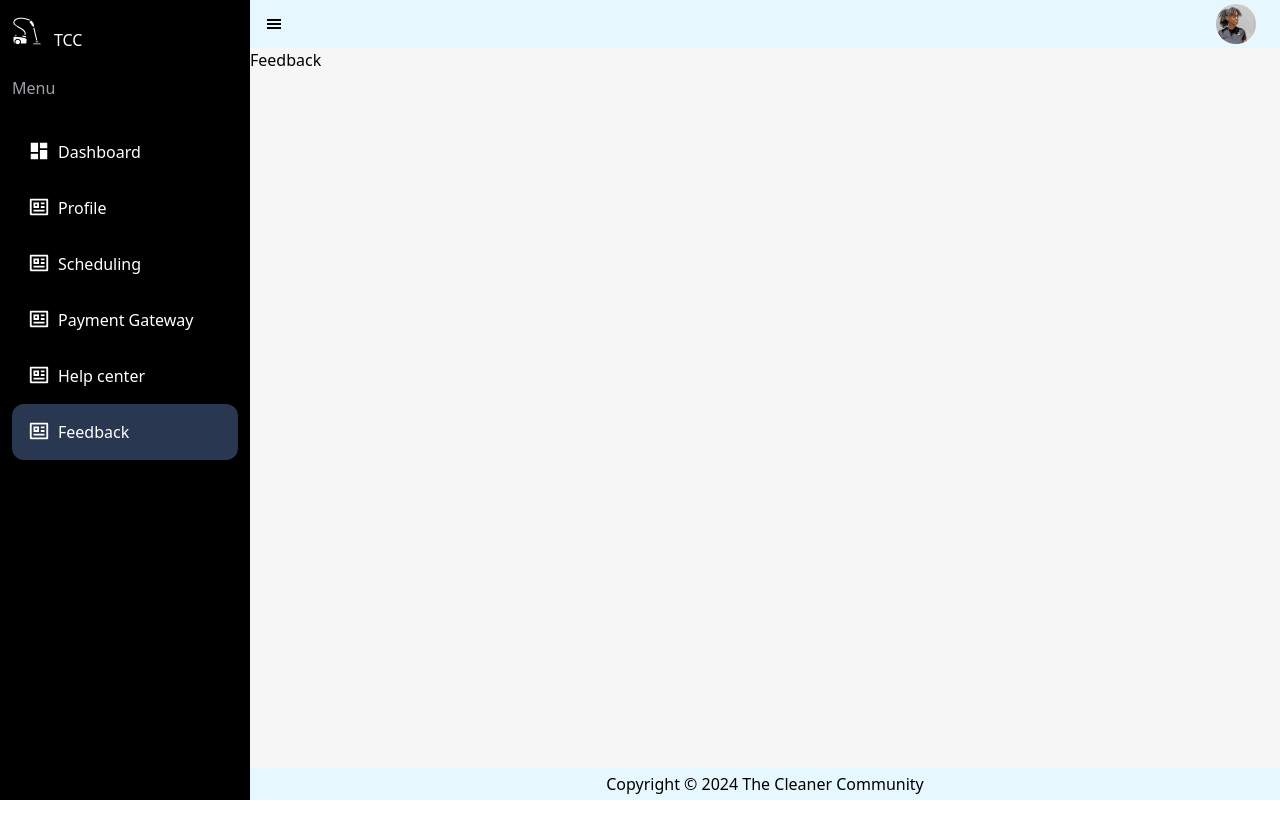
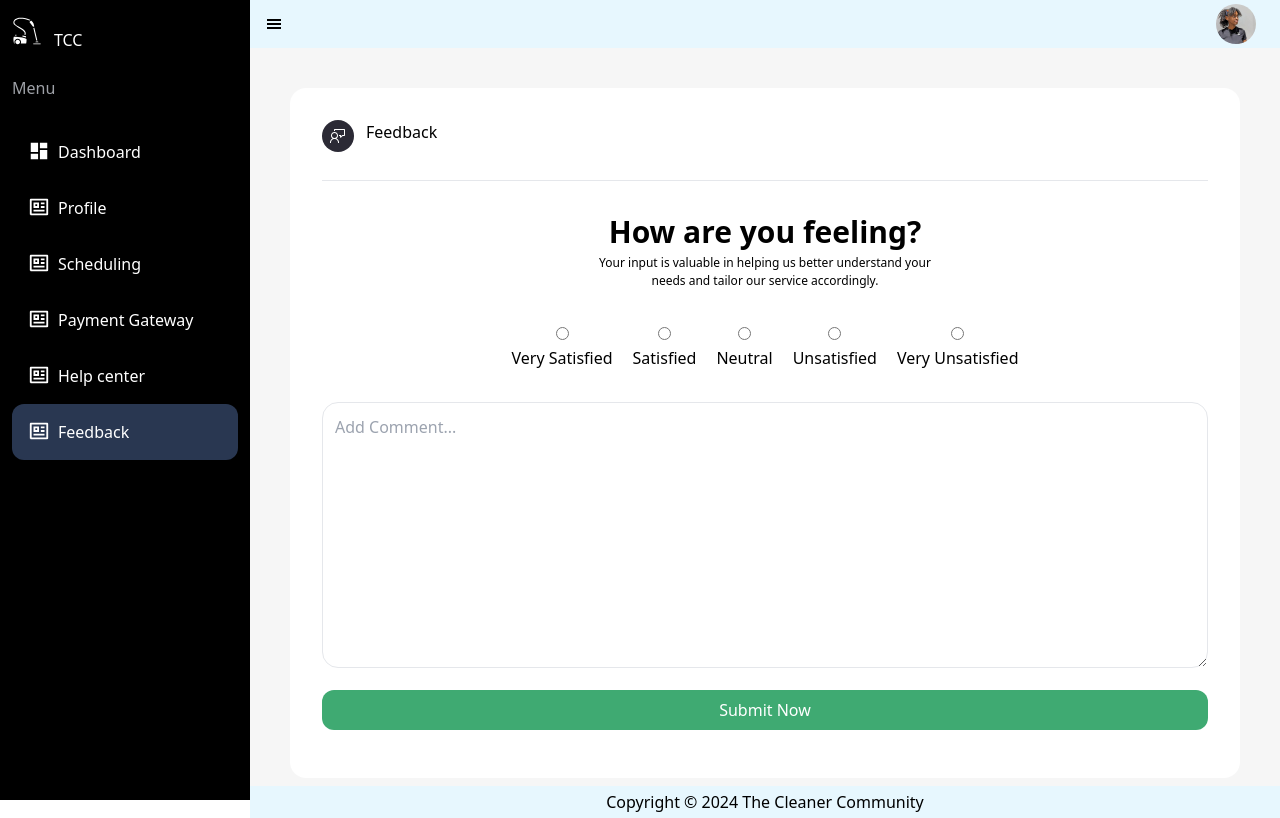
Before and after one commit to angeiradu/The_Cleaner_Community, a React (Create React App) app: page /feedback in a window 1280 px wide. Built offline with nearby package versions, Linux system fonts and the light colour scheme.

Commit message:
feedback oage completed

```diff
--- a/src/Pages/Feedback.jsx
+++ b/src/Pages/Feedback.jsx
@@ -1,7 +1,88 @@
-import React from 'react'
+import React, { useState } from 'react';
+import { VscFeedback } from "react-icons/vsc";
 
 export default function Feedback() {
+  const [selectedOption, setSelectedOption] = useState('');
+  const [error, setError] = useState('');
+
+  const handleOptionChange = (event) => {
+    setSelectedOption(event.target.value);
+    setError('');
+  };
+
+  const handleSubmit = () => {
+    if (!selectedOption) {
+      setError('Please select a feedback option.');
+      return;
+    }
+    console.log('Form submitted successfully!');
+  };
+
   return (
-    <div>Feedback</div>
-  )
+    <div className='xl:m-10 lg:m-10 m-2 bg-white xl:p-8 lg:p-8 p-4 rounded-2xl'>
+      <div className='flex gap-3'>
+        <div className='bg-[#2b2a35] text-white rounded-full px-2 py-2'><VscFeedback /></div>
+        <div>Feedback</div>
+      </div>
+      <hr className='my-7' />
+      <div className='font-bold text-[30px] text-center'>
+          How are you feeling?
+      </div>
+      <div className='text-[12px] text-center'>
+          Your input is valuable in helping us better understand your
+      </div>
+      <div className='text-[12px] text-center'>
+          needs and tailor our service accordingly.
+      </div>
+      <div className='xl:flex lg:flex md:flex gap-5 justify-center my-8'>
+        <div className='text-center'>
+          <div>
+          <input type="radio" name="feedback" id="very-satisfied" value="Very Satisfied" onChange={handleOptionChange} />
+          </div>
+          <div>
+            <label htmlFor="very-satisfied">Very Satisfied</label>
+          </div>
+        </div>
+        <div className='text-center'>
+          <div>
+            <input type="radio" name="feedback" id="satisfied" value="Satisfied" onChange={handleOptionChange} />
+          </div>
+          <div>
+            <label htmlFor="satisfied">Satisfied</label>
+          </div>
+        </div>
+        <div className='text-center'>
+          <div>
+            <input type="radio" name="feedback" id="neutral" value="Neutral" onChange={handleOptionChange} />
+          </div>
+          <div>
+            <label htmlFor="neutral">Neutral</label>
+          </div>
+        </div>
+        <div className='text-center'>
+          <div>
+            <input type="radio" name="feedback" id="unsatisfied" value="Unsatisfied" onChange={handleOptionChange} />
+          </div>
+          <div>
+            <label htmlFor="unsatisfied">Unsatisfied</label>
+          </div>
+        </div>
+        <div className='text-center'>
+          <div>
+          <input type="radio" name="feedback" id="very-unsatisfied" value="Very Unsatisfied" onChange={handleOptionChange} />
+          </div>
+          <div>
+            <label htmlFor="very-unsatisfied">Very Unsatisfied</label>
+          </div>
+        </div>
+      </div>
+      {error && <div className="text-red-500 text-sm text-center pb-3">{error}</div>}
+      <div>
+        <textarea name="" id="" cols="30" placeholder='Add Comment...' className='border p-3 rounded-2xl w-full' rows="10"></textarea>
+      </div>
+      <div >
+        <button className='bg-[#3faa72] text-white py-2 px-3 rounded-xl w-full my-4' onClick={handleSubmit}>Submit Now</button>
+      </div>
+    </div>
+  );
 }
```
